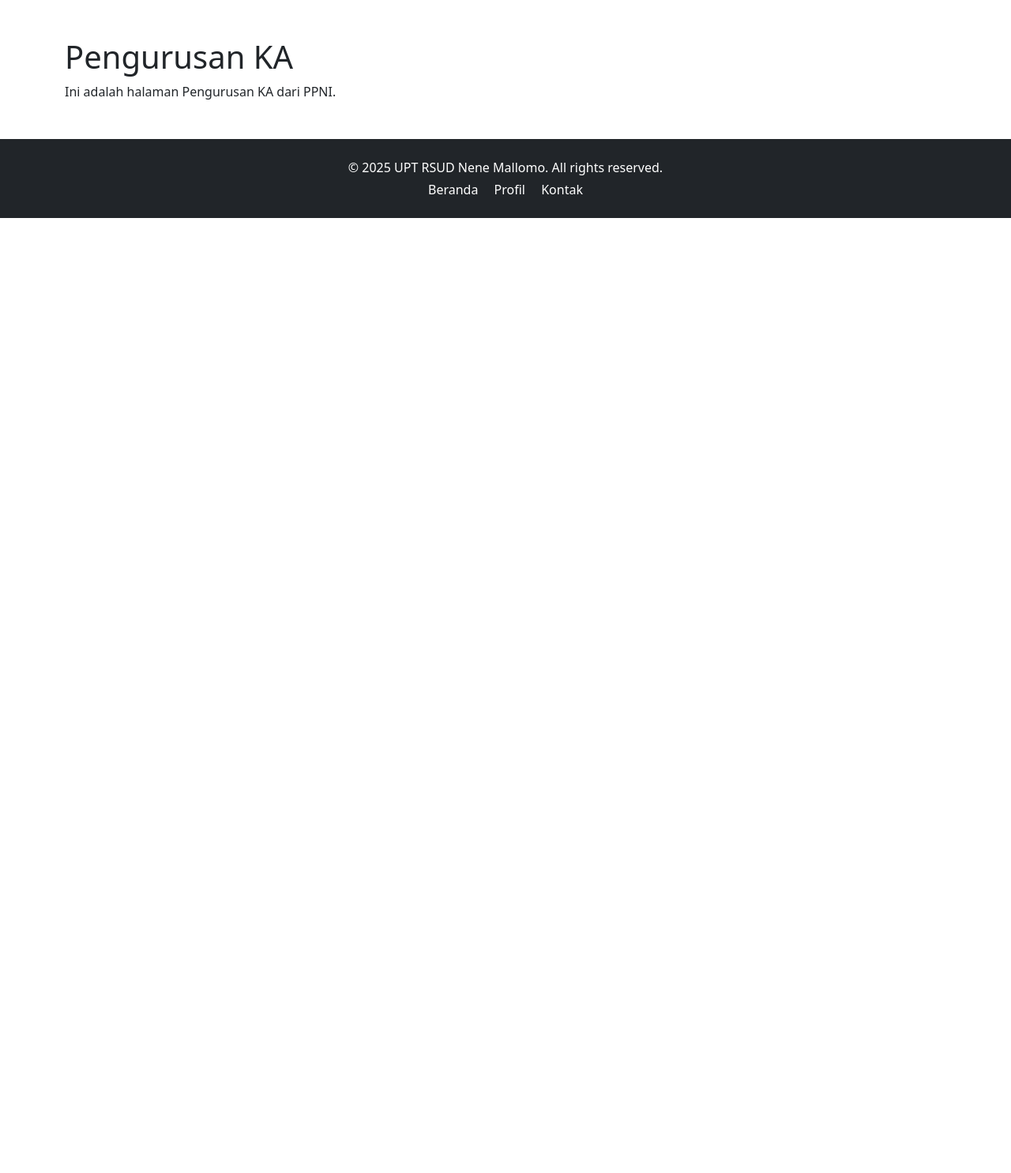
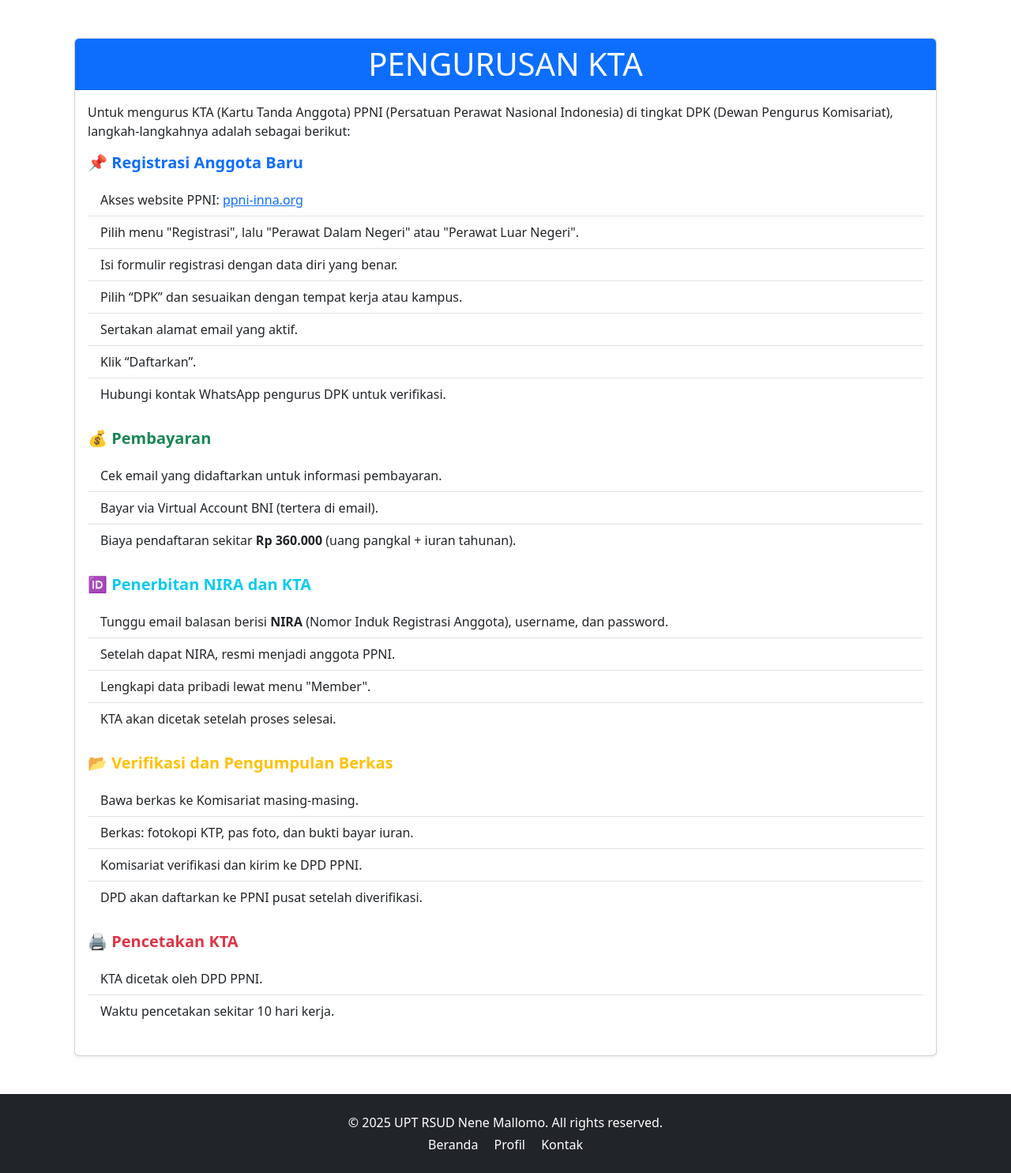
Before and after one commit to RsNemal/project-ppni, a CodeIgniter 4 app: template app/Views/pelayanan/v_pengurusan_ka.php in a window 1280 px wide. Shown: the part 56-1541 px from the top of the page at 79% size. Before the commit the page ends 332 px from the top, so only its background shows below. Run offline with PHP 8.4 and a stand-in for CodeIgniter, Linux system fonts and the light colour scheme; the template is opened without the code that fills it, so the values that code supplies are empty; some libraries are stand-ins or nearby versions.

Commit message:
membuat isi dari kta

```diff
--- a/app/Views/pelayanan/v_pengurusan_ka.php
+++ b/app/Views/pelayanan/v_pengurusan_ka.php
@@ -1,8 +1,66 @@
 <?= $this->extend('layout') ?>
 
 <?= $this->section('content') ?>
+<section id="pengurusan-kta" class="container my-5">
+    <div class="card shadow-sm">
+        <div class="card-header bg-primary text-white text-center">
+            <h1 class="m-0">PENGURUSAN KTA</h1>
+        </div>
+        <div class="card-body">
+            <p>
+                Untuk mengurus KTA (Kartu Tanda Anggota) PPNI (Persatuan Perawat Nasional Indonesia) di tingkat DPK (Dewan Pengurus Komisariat), langkah-langkahnya adalah sebagai berikut:
+            </p>
 
-<h1>Pengurusan KA</h1>
-<p>Ini adalah halaman Pengurusan KA dari PPNI.</p>
+            <div class="mb-4">
+                <h5 class="text-primary">📌 Registrasi Anggota Baru</h5>
+                <ul class="list-group list-group-flush">
+                    <li class="list-group-item">Akses website PPNI: <a href="https://ppni-inna.org" target="_blank">ppni-inna.org</a></li>
+                    <li class="list-group-item">Pilih menu "Registrasi", lalu "Perawat Dalam Negeri" atau "Perawat Luar Negeri".</li>
+                    <li class="list-group-item">Isi formulir registrasi dengan data diri yang benar.</li>
+                    <li class="list-group-item">Pilih “DPK” dan sesuaikan dengan tempat kerja atau kampus.</li>
+                    <li class="list-group-item">Sertakan alamat email yang aktif.</li>
+                    <li class="list-group-item">Klik “Daftarkan”.</li>
+                    <li class="list-group-item">Hubungi kontak WhatsApp pengurus DPK untuk verifikasi.</li>
+                </ul>
+            </div>
 
+            <div class="mb-4">
+                <h5 class="text-success">💰 Pembayaran</h5>
+                <ul class="list-group list-group-flush">
+                    <li class="list-group-item">Cek email yang didaftarkan untuk informasi pembayaran.</li>
+                    <li class="list-group-item">Bayar via Virtual Account BNI (tertera di email).</li>
+                    <li class="list-group-item">Biaya pendaftaran sekitar <strong>Rp 360.000</strong> (uang pangkal + iuran tahunan).</li>
+                </ul>
+            </div>
+
+            <div class="mb-4">
+                <h5 class="text-info">🆔 Penerbitan NIRA dan KTA</h5>
+                <ul class="list-group list-group-flush">
+                    <li class="list-group-item">Tunggu email balasan berisi <strong> NIRA </strong> (Nomor Induk Registrasi Anggota),  username, dan password.</li>
+                    <li class="list-group-item">Setelah dapat NIRA, resmi menjadi anggota PPNI.</li>
+                    <li class="list-group-item">Lengkapi data pribadi lewat menu "Member".</li>
+                    <li class="list-group-item">KTA akan dicetak setelah proses selesai.</li>
+                </ul>
+            </div>
+
+            <div class="mb-4">
+                <h5 class="text-warning">📂 Verifikasi dan Pengumpulan Berkas</h5>
+                <ul class="list-group list-group-flush">
+                    <li class="list-group-item">Bawa berkas ke Komisariat masing-masing.</li>
+                    <li class="list-group-item">Berkas: fotokopi KTP, pas foto, dan bukti bayar iuran.</li>
+                    <li class="list-group-item">Komisariat verifikasi dan kirim ke DPD PPNI.</li>
+                    <li class="list-group-item">DPD akan daftarkan ke PPNI pusat setelah diverifikasi.</li>
+                </ul>
+            </div>
+
+            <div>
+                <h5 class="text-danger">🖨️ Pencetakan KTA</h5>
+                <ul class="list-group list-group-flush">
+                    <li class="list-group-item">KTA dicetak oleh DPD PPNI.</li>
+                    <li class="list-group-item">Waktu pencetakan sekitar 10 hari kerja.</li>
+                </ul>
+            </div>
+        </div>
+    </div>
+</section>
 <?= $this->endSection() ?>
--- a/public/css/style.css
+++ b/public/css/style.css
@@ -45,3 +45,17 @@
   .text-justify {
   text-align: justify;
 }
+
+
+#pengurusan-kta h5 {
+    margin-bottom: 15px;
+    font-weight: bold;
+}
+
+#pengurusan-kta ul {
+    margin-bottom: 20px;
+}
+
+#pengurusan-kta li::marker {
+    color: #d8d2169a; /* Bootstrap primary */
+}
```
